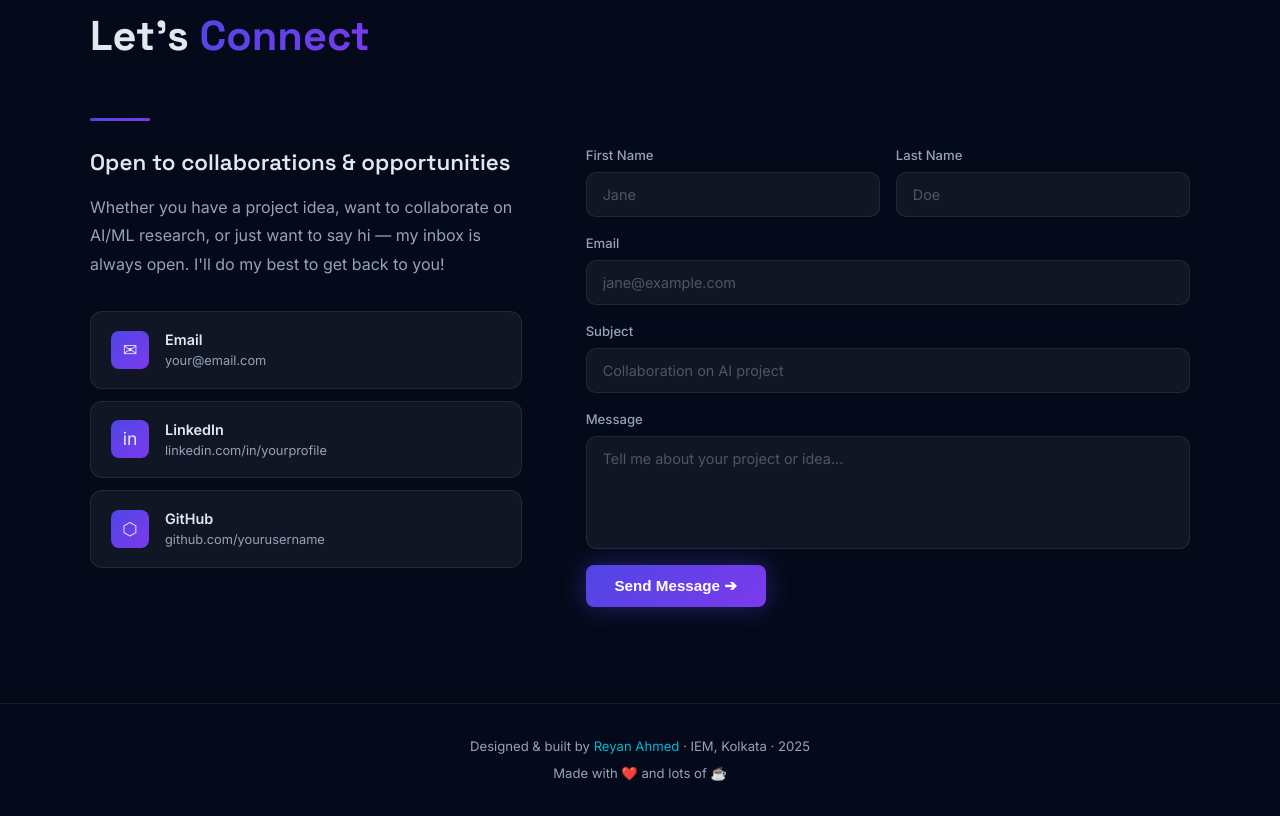
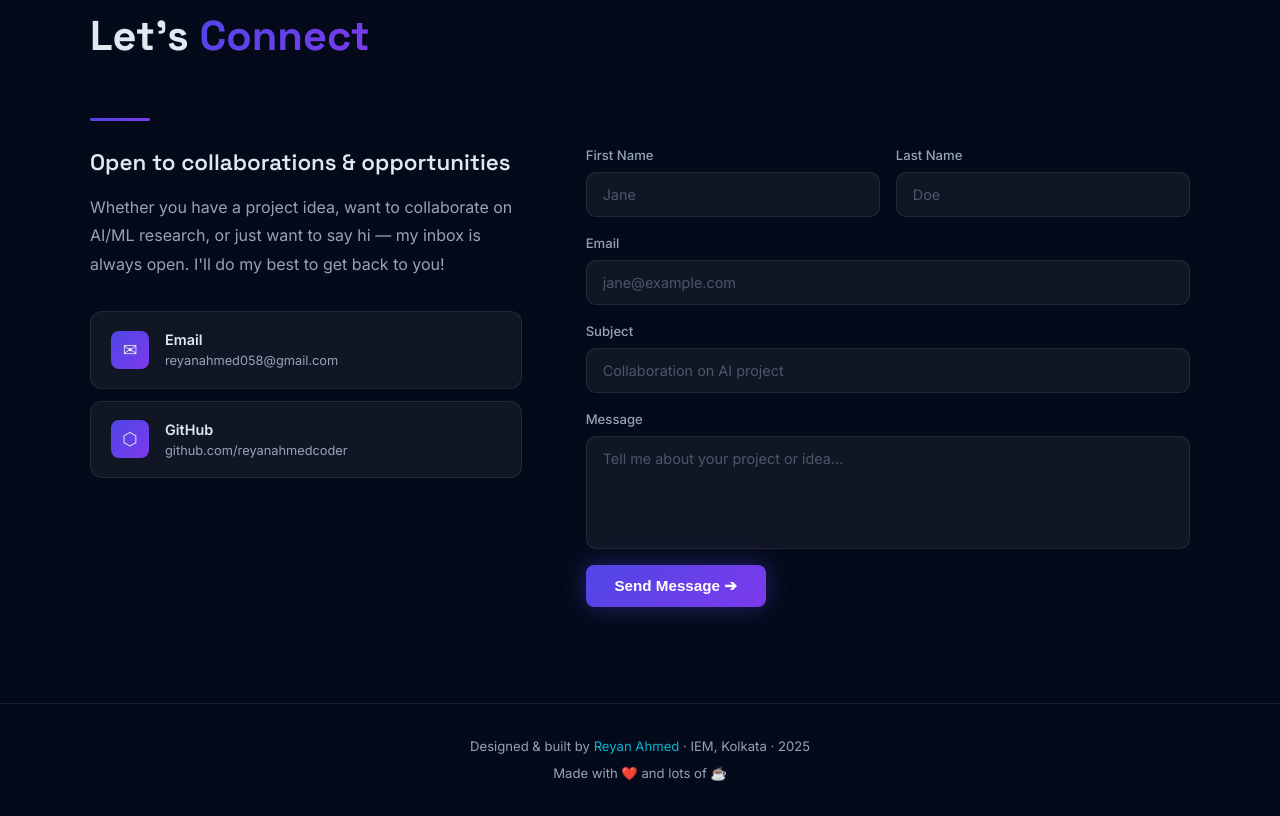
Before and after one commit to ReyanAhmedcoder/PRODIGY_WD_04, a website: page index.html in a window 1280 px wide. Shown: the part 5075-5891 px from the top of the page. Drawn offline with Linux system fonts and the light colour scheme.

Commit message:
Update contact info: email and GitHub username

```diff
--- a/index.html
+++ b/index.html
@@ -266,25 +266,18 @@
         <h3>Open to collaborations & opportunities</h3>
         <p>Whether you have a project idea, want to collaborate on AI/ML research, or just want to say hi — my inbox is always open. I'll do my best to get back to you!</p>
         <div class="social-links">
-          <a href="mailto:your@email.com" class="social-link">
+          <a href="mailto:reyanahmed058@gmail.com" class="social-link">
             <div class="social-link-icon">✉</div>
             <div class="social-link-info">
               <div class="label">Email</div>
-              <div class="handle">your@email.com</div>
+              <div class="handle">reyanahmed058@gmail.com</div>
             </div>
           </a>
-          <a href="https://linkedin.com/in/yourprofile" target="_blank" rel="noopener" class="social-link">
-            <div class="social-link-icon">in</div>
-            <div class="social-link-info">
-              <div class="label">LinkedIn</div>
-              <div class="handle">linkedin.com/in/yourprofile</div>
-            </div>
-          </a>
-          <a href="https://github.com/yourusername" target="_blank" rel="noopener" class="social-link">
+          <a href="https://github.com/reyanahmedcoder" target="_blank" rel="noopener" class="social-link">
             <div class="social-link-icon">⬡</div>
             <div class="social-link-info">
               <div class="label">GitHub</div>
-              <div class="handle">github.com/yourusername</div>
+              <div class="handle">github.com/reyanahmedcoder</div>
             </div>
           </a>
         </div>
```
